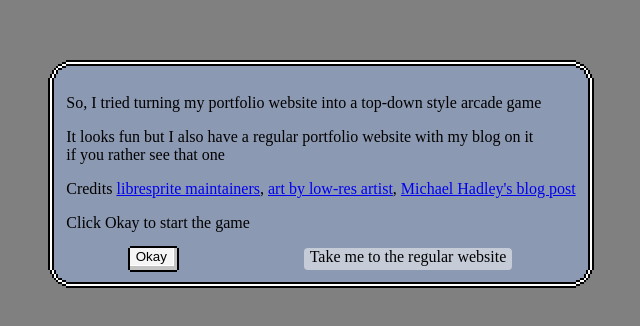
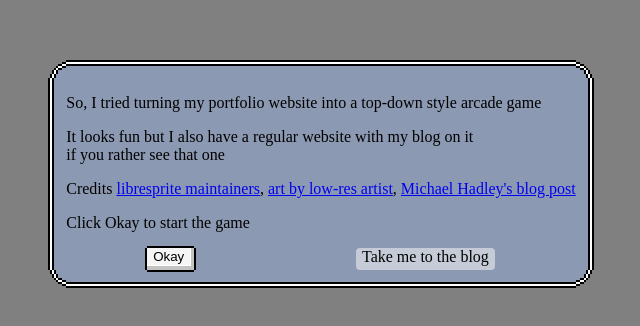
Before and after one commit to AmalJossy/amaljossy-8bit, a website built with webpack: page src/index.html in a window 1280 px wide. Shown: the part 226-552 px from the top of the page, without its empty margins (319-959 px from the left). Built offline with nearby package versions, Linux system fonts and the light colour scheme; files whose address does not match are found by name.

Commit message:
fix: update protfolio url

```diff
--- a/src/index.html
+++ b/src/index.html
@@ -214,7 +214,7 @@
           game
         </p>
         <p>
-          It looks fun but I also have a regular portfolio website with my blog
+          It looks fun but I also have a regular website with my blog
           on it<br />
           if you rather see that one
         </p>
@@ -232,8 +232,8 @@
         <p>Click Okay to start the game</p>
         <div>
           <button id="intro__ok">Okay</button
-          ><a id="intro__notok" href="https://amaljossy.netlify.app"
-            >Take me to the regular website</a
+          ><a id="intro__notok" href="https://blog.amaljossy.com"
+            >Take me to the blog</a
           >
         </div>
       </div>
```
